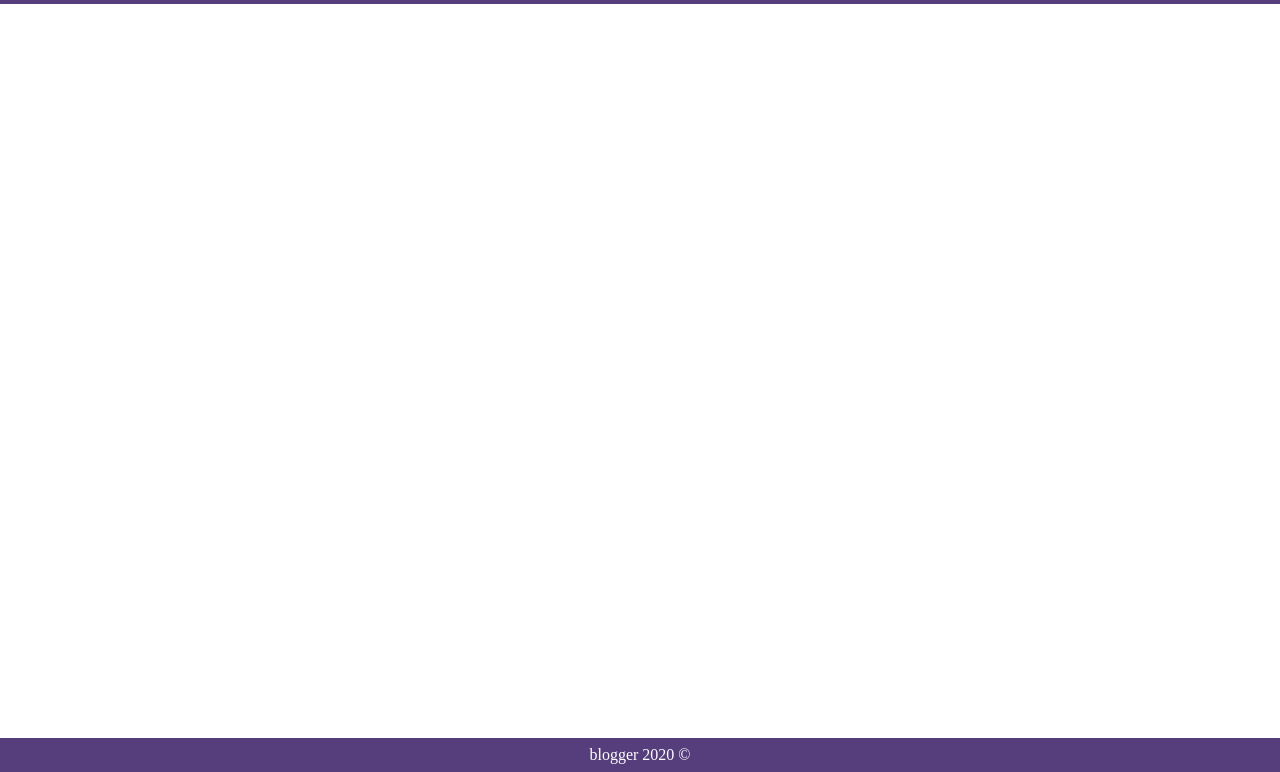
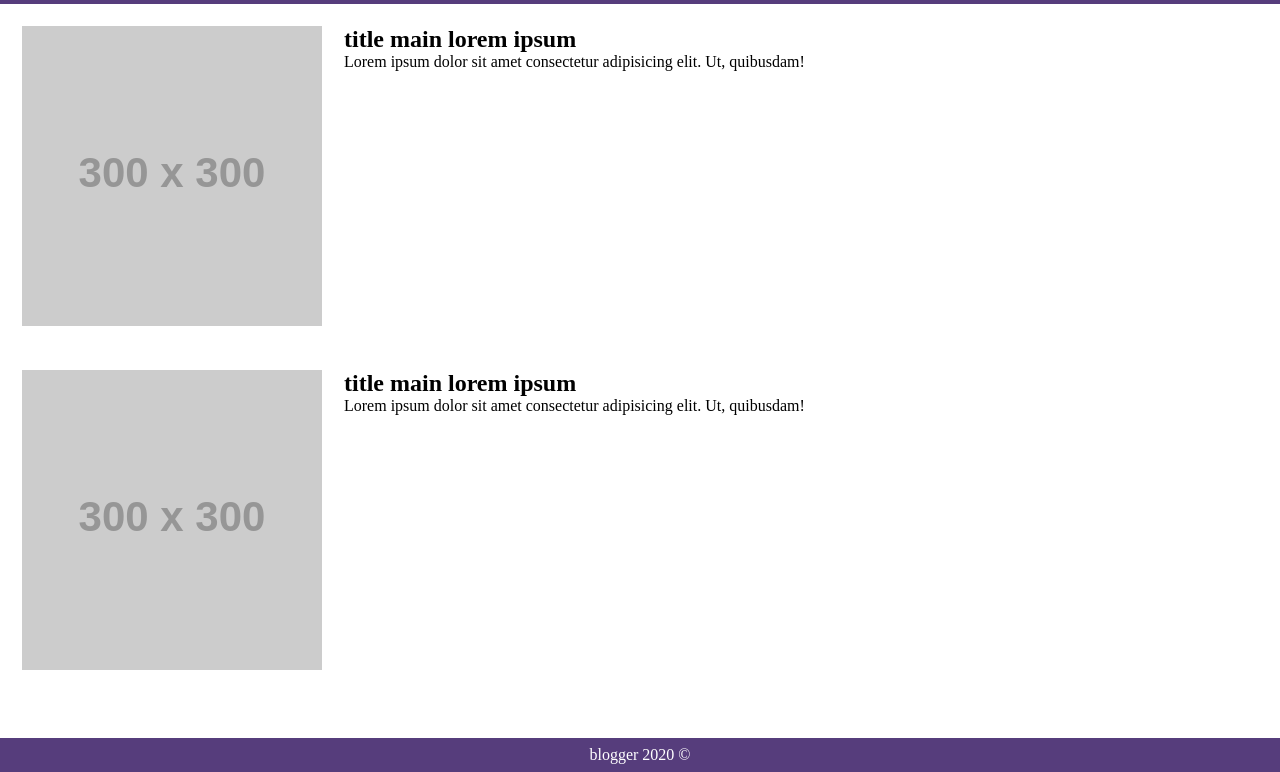
Before and after one commit to GSG-G8/w7-blogger-clone, a website: page public/index.html in a window 1280 px wide. Shown: the part 28-800 px from the top of the page. Drawn offline with Linux system fonts and the light colour scheme; placeholder pictures from the web are drawn by us.

Commit message:
added hard code for posts relates #11

```diff
--- a/public/css/style.css
+++ b/public/css/style.css
@@ -47,3 +47,17 @@ footer{
   background-color: #563D7C;
   color:white;
 }
+
+.container{
+  display: flex;
+  flex-direction: column;
+}
+
+.container__post{
+  display: flex;
+  margin: 22px;
+}
+
+.posts__container__info{
+  margin-left: 22px;
+}
--- a/public/index.html
+++ b/public/index.html
@@ -65,7 +65,28 @@
     </legend>
     </fieldset>
   </form>
-  <main></main>
+  <main>
+    <section class="container">
+      <article class="container__post">
+        <img src="https://via.placeholder.com/300" alt="">
+        <div class="posts__container__info">
+          <h2 class="title">title main lorem ipsum</h2>
+          <p class="description">Lorem ipsum dolor sit amet consectetur adipisicing elit. Ut, quibusdam!</p>
+        </div>
+
+      </article>
+      <article class="container__post">
+        <img src="https://via.placeholder.com/300" alt="">
+        <div class="posts__container__info">
+          <h2 class="title">title main lorem ipsum</h2>
+          <p class="description">Lorem ipsum dolor sit amet consectetur adipisicing elit. Ut, quibusdam!</p>
+        </div>
+
+      </article>
+
+
+    </section>
+  </main>
   <footer>blogger 2020 &copy;
   </footer>
   <script src="script/dom.js"></script>
--- a/public/script/dom.js
+++ b/public/script/dom.js
@@ -5,6 +5,8 @@ const cancelBtn = document.querySelectorAll('.form-exit');
 const loginForm = document.querySelector('.login-form');
 const signupForm = document.querySelector('.signup-form');
 const createPostForm = document.querySelector('.create-post-form');
+const postsContainer = document.querySelector('.container');
+
 
 postFormBtn.addEventListener('click', () => {
   loginForm.style.display = 'none';
```
Also changed, not shown: __test__/index.test.js (+5 -3 lines).
